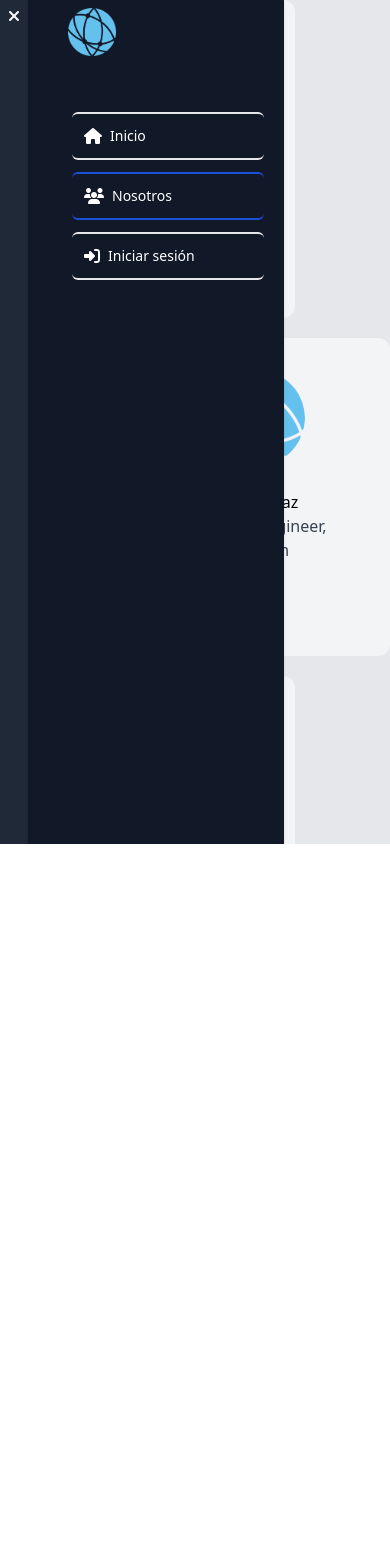
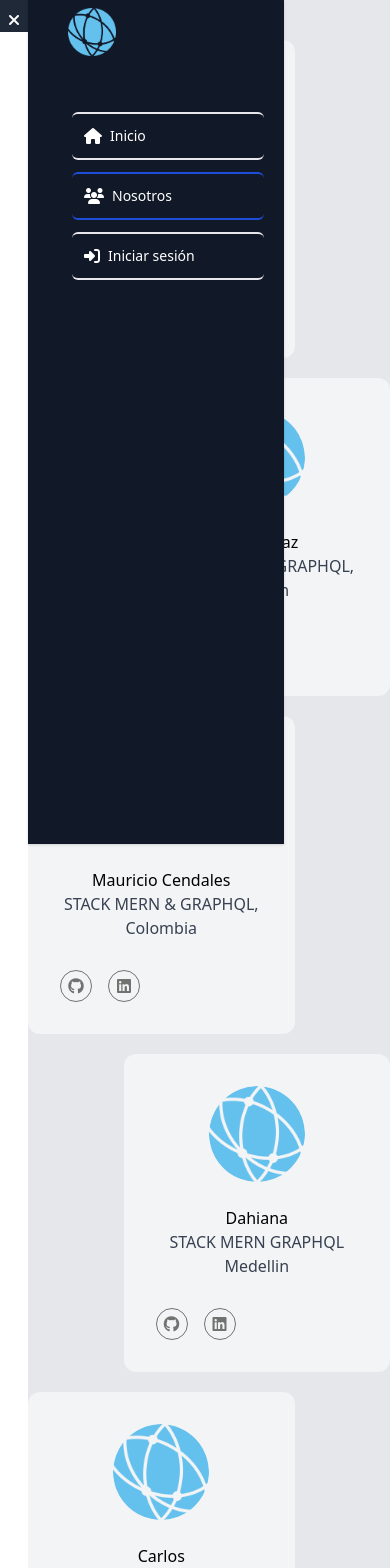
Before and after one commit to ProyectaTeamMinTic/proyectaMinTic, a React (Create React App) app: page /about in a window 390 px wide. Shown: the top 1568 px of the page. Before the commit the page ends 844 px from the top, so only its background shows below. Built offline with nearby package versions, Linux system fonts and the light colour scheme.

Commit message:
arreglando detalles

```diff
--- a/src/components/Navbar.jsx
+++ b/src/components/Navbar.jsx
@@ -41,14 +41,14 @@ const Logo = () => {
 const Navbar = () => {
     const [open, setOpen] = useState(true);
     return (
-        <div className="flex flex-row md:flex-row flex-no-wrap md:h-ful">
+        <div className="flex flex-row md:flex-row flex-no-wrap md:h-full">
             <div className="navbar hidden md:flex ">
                 {/* <div className="px-8"> */}
                 <Logo />
                 <NavbarLinks />
                 {/* </div> */}
             </div>
-            <div className="flex md:hidden w-full justify-between bg-gray-800 p-2 text-white">
+            <div className=" md:hidden w-full justify-between bg-gray-800 p-2 text-white h-8">
                 <i
                     className={`fas fa-${open ? "times" : "bars"}`}
                     onClick={() => setOpen(!open)}
--- a/src/components/Sidebar.jsx
+++ b/src/components/Sidebar.jsx
@@ -83,12 +83,12 @@ const Logo = () => {
 };
 
 const Sidebar = () => {
-  const [open, setOpen] = useState(true);
+  const [open, setOpen] = useState(false);
   return (
     <div className="flex flex-col md:flex-row flex-no-wrap md:h-full">
       {/* Sidebar starts */}
-      <div className="sidebar hidden md:flex">
-        <div className="px-8">
+      <div className="sidebar hidden md:flex h-full">
+        <div className="px-8 h-full">
           <Logo />
           <SidebarLinks />
         </div>
@@ -108,12 +108,12 @@ const Sidebar = () => {
 
 const ResponsiveSidebar = () => {
   return (
-    <div>
+    <div className="h-full">
       <div
         className="sidebar h-full z-40 absolute md:h-full sm:hidden transition duration-150 ease-in-out"
         id="mobile-nav"
       >
-        <div className="px-8">
+        <div className="px-8 h-full">
           <Logo />
           <SidebarLinks />
         </div>
--- a/src/layouts/PublicLayout.jsx
+++ b/src/layouts/PublicLayout.jsx
@@ -3,7 +3,7 @@ import { Outlet } from 'react-router';
 import Navbar from 'components/Navbar'
 const PublicLayout = () => {
     return (
-        <div className="flex flex-row md:flex-col flex-no-wrap h-screen">
+        <div className="flex flex-row md:flex-col flex-no-wrap">
             <Navbar />
             <section className="w-full min-h-screen bg-gray-200 font-sans relative overflow-y-scroll">
                 <Outlet />
--- a/src/pages/About.jsx
+++ b/src/pages/About.jsx
@@ -3,7 +3,7 @@ import logo from 'media/logo_blue.png'
 
 const About = () => {
     return (
-        <div className='grid grid-cols-4 grid-rows-4 gap-5'>
+        <div className='grid grid-cols-4 grid-rows-4 gap-5 py-10'>
             <figure className="col-start-1 col-end-4 col-span-3 md:flex bg-gray-100 rounded-xl p-8 md:p-0">
                 <img className="w-24 h-24 md:w-48 md:h-auto md:rounded-none rounded-full mx-auto" src={logo} alt="" width="384" height="512" />
                 <div className="pt-6 md:p-8 text-center md:text-left space-y-4 ">
@@ -12,7 +12,7 @@ const About = () => {
                             Franklin Zapata
                         </div>
                         <div className="text-gray-700">
-                            Software Engineer, Medellin
+                            Software Engineer, Medellín
                         </div>
                         <div className='social'>
                             <a href="https://github.com/FranklinZ12">
@@ -33,13 +33,13 @@ const About = () => {
                             Mabel Diaz
                         </div>
                         <div className="text-gray-700">
-                            Software Engineer, Medellin
+                            STACK MERN & GRAPHQL, Medellín
                         </div>
                         <div className='social'>
-                            <a href="https://github.com/FranklinZ12">
+                            <a href="https://github.com/mabeldiaz">
                                 <i className="fab fa-github"></i>
                             </a>
-                            <a href="www.linkedin.com/in/franklin-zapata">
+                            <a href="https://www.linkedin.com/in/mabel-diaz-beltran-pmp%C2%AE-bab3489/">
                                 <i className="fab fa-linkedin"></i>
                             </a>
                         </div>
@@ -54,13 +54,13 @@ const About = () => {
                             Mauricio Cendales
                         </div>
                         <div className="text-gray-700">
-                            Software Engineer, Medellin
+                            STACK MERN & GRAPHQL, Colombia
                         </div>
                         <div className='social'>
-                            <a href="https://github.com/FranklinZ12">
+                            <a href="https://github.com/malexcdl">
                                 <i className="fab fa-github"></i>
                             </a>
-                            <a href="www.linkedin.com/in/franklin-zapata">
+                            <a href="https://www.linkedin.com/in/mauricio-cendales-b0b82569/">
                                 <i className="fab fa-linkedin"></i>
                             </a>
                         </div>
@@ -75,13 +75,13 @@ const About = () => {
                             Dahiana
                         </div>
                         <div className="text-gray-700">
-                            Software Engineer, Medellin
+                            STACK MERN GRAPHQL Medellin
                         </div>
                         <div className='social'>
-                            <a href="https://github.com/FranklinZ12">
+                            <a href="https://github.com/DahianaP11">
                                 <i className="fab fa-github"></i>
                             </a>
-                            <a href="www.linkedin.com/in/franklin-zapata">
+                            <a href="https://www.linkedin.com/in/dahiana-pel%C3%A1ez-g%C3%B3mez-42a144158/">
                                 <i className="fab fa-linkedin"></i>
                             </a>
                         </div>
@@ -96,13 +96,13 @@ const About = () => {
                             Carlos
                         </div>
                         <div className="text-gray-700">
-                            Software Engineer, Medellin
+                            STACK MERN & GRAPHQL, Medellin
                         </div>
                         <div className='social'>
-                            <a href="https://github.com/FranklinZ12">
+                            <a href="https://github.com/ccamargo8">
                                 <i className="fab fa-github"></i>
                             </a>
-                            <a href="www.linkedin.com/in/franklin-zapata">
+                            <a href="https://www.linkedin.com/in/ccamargo8/">
                                 <i className="fab fa-linkedin"></i>
                             </a>
                         </div>
--- a/src/pages/Landing.jsx
+++ b/src/pages/Landing.jsx
@@ -2,8 +2,8 @@ import React from 'react'
 
 const Landing = () => {
     return (
-        <div className="mt-4 ml-3 pl-3 flex justify-around">
-            <div>
+        <div className="mt-4 ml-3 pl-3 flex justify-around w-full media">
+            <div className="py-28">
                 <h1 className="text-6xl text-gray-600 mb-2.5 font-serif">Somos<span className="text-blue-400">Proyecta</span></h1>
                 <h3 className="text-blue-400 tracking-wide font-normal">REACT'S DEVELOPER</h3>
                 <div className="">
@@ -15,7 +15,7 @@ const Landing = () => {
                     <a href="https://github.com/ProyectaTeamMinTic" ><i className="fab fa-github"></i></a>
                 </div>
             </div>
-            <div>
+            <div className="py-32">
                 <h2 className="text-6xl text-blue-400 mb-2.5 font-serif">Tec<span className="text-gray-600">nologias</span></h2>
                 <p>Estas son las tecnologias usadas por el equipo proyecta</p>
                 <h5 className="text-blue-400">MERN STACK</h5>
--- a/src/styles/globals.css
+++ b/src/styles/globals.css
@@ -2,8 +2,14 @@
 @tailwind components;
 @tailwind utilities;
 
+@media (max-width: 768px) {
+  .media{
+    @apply flex-col
+  }
+}
+
 .sidebar {
-  @apply w-64 bg-gray-200 shadow flex-col justify-between;
+  @apply w-64 bg-gray-200 shadow flex-col justify-between h-full;
 }
 .navbar {
   @apply w-full bg-gray-900 shadow flex-row justify-between items-center;
```
